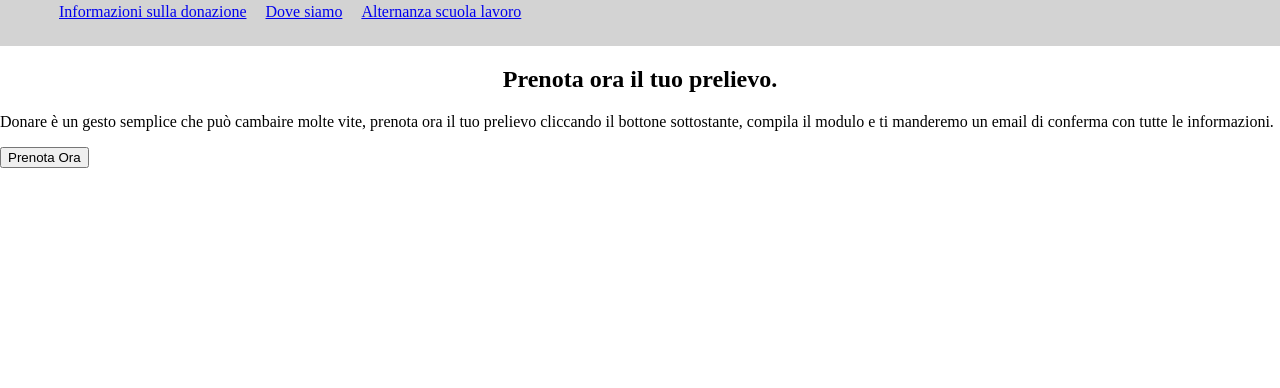
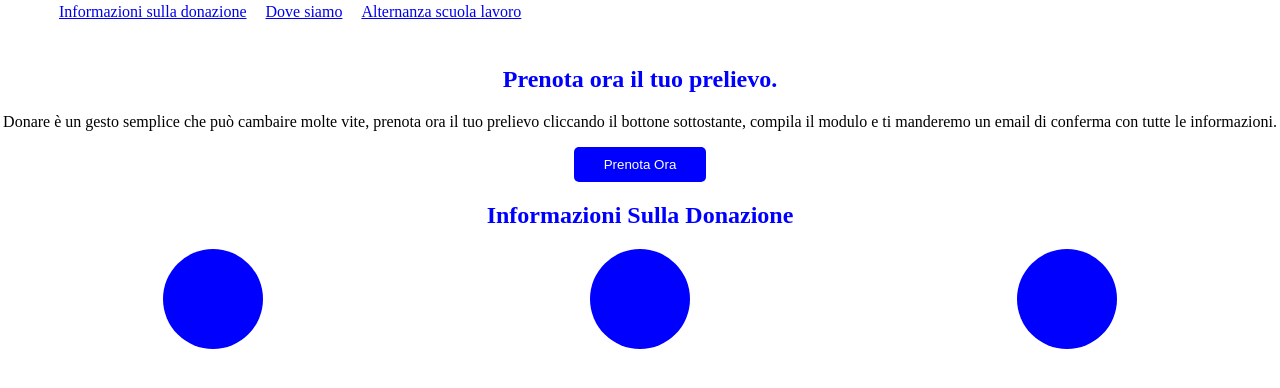
Before and after one commit to davidemarconi/aviscivitavecchia, a plain HTML site: page index.html in a window 1280 px wide. Drawn offline with Linux system fonts and the light colour scheme.

Commit message:
aggiornato html&css

```diff
--- a/index.html
+++ b/index.html
@@ -22,7 +22,19 @@
       <p>Donare è un gesto semplice che può cambaire molte vite,
          prenota ora il tuo prelievo cliccando il bottone sottostante,
          compila il modulo e ti manderemo un email di conferma con tutte le informazioni.</p>
+
       <button> Prenota Ora</button>
+    </article>
+    <article class="banner">
+        <h1>
+            Informazioni Sulla Donazione
+        </h1>
+        <div class="grid-container">
+            <div class="grid-item"></div>
+            <div class="grid-item"></div>
+            <div class="grid-item"></div>
+          </div>
+
     </article>
    </main>
    <aside></aside>
--- a/style.css
+++ b/style.css
@@ -3,7 +3,6 @@ body{
 }
 
 header {
-background-color: lightgray;
 height:40px;
 padding : 3px 0 3px 15px;
 }
@@ -19,10 +18,34 @@ padding : 3px 0 3px 15px;
 #navigation li {
     margin-right: 15px;
 }
-.banner>h1{
+.banner{
   text-align: center;
 }
 .banner>button {
-    margin:0 auto
+    margin:0 auto;
     display: block;
+    background-color: blue;
+    color: white;
+    border-radius: 5px;
+    padding: 10px 30px;
+    border: none;
 }
+h1 {
+    color: blue;
+}
+.grid-container {
+    display: grid;
+    grid-template-columns: 1fr 1fr 1fr;
+    place-items: center;
+}
+
+.grid-item {
+  width: 100px;
+  height: 100px;
+  background-color: blue;
+  border-radius: 50%;
+  transition: transform 1s;
+}
+.grid-item:hover{
+    transform: translateX(-100%);
+}
```
